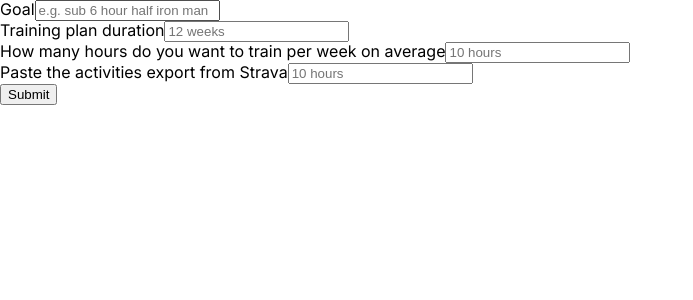
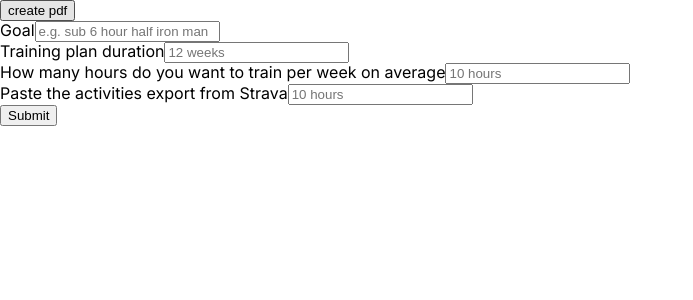
Before and after one commit to TijsM/strava-gpt-export, a Next.js app: page /ai/openai in a window 1280 px wide. Shown: the top 300 px of the page, without its empty margins (0-693 px from the left). Built offline with nearby package versions, Linux system fonts and the light colour scheme; no server answers.

Commit message:
feat: add pdf gen

```diff
--- a/components/AiForm.tsx
+++ b/components/AiForm.tsx
@@ -1,5 +1,6 @@
 "use client";
 
+import { createPdf } from "@/lib/pdf/createPdf";
 import React, { useState } from "react";
 import { keyframes, styled } from "styled-components";
 
@@ -52,8 +53,29 @@ export const AiForm = ({ url }: { url: string }) => {
     setLoading(false);
   };
 
+  const clickCreatePdf = async () => {
+    const response = await fetch("/api/pdf");
+    const blob = await response.blob();
+    const url = URL.createObjectURL(blob);
+
+    const link = document.createElement("a");
+    link.href = url;
+    link.download = "invoice.pdf";
+    document.body.appendChild(link);
+    link.click();
+    document.body.removeChild(link);
+    URL.revokeObjectURL(url);
+  };
+
   return (
     <form>
+      <button
+        onClick={() => {
+          clickCreatePdf();
+        }}
+      >
+        create pdf
+      </button>
       <div>
         <label htmlFor="goal">Goal</label>
         <input
@@ -106,6 +128,7 @@ export const AiForm = ({ url }: { url: string }) => {
 
       {loading && <StSpinner />}
       <p>{response}</p>
+      {response && <button onClick={clickCreatePdf}>create pdf</button>}
     </form>
   );
 };
--- /dev/null
+++ b/lib/pdf/createPdf.tsx
@@ -0,0 +1,9 @@
+"use server";
+
+import ReactPdf from "@react-pdf/renderer";
+import { SchemaPdf } from "./SchemaPdf";
+
+export const createPdf = async () => {
+  const pdfBuffer = await ReactPdf.renderToBuffer(<SchemaPdf />);
+  return pdfBuffer;
+};
--- a/package.json
+++ b/package.json
@@ -9,6 +9,7 @@
     "lint": "next lint"
   },
   "dependencies": {
+    "@react-pdf/renderer": "^4.3.0",
     "html2canvas": "^1.4.1",
     "next": "14.2.5",
     "openai": "^4.100.0",
```
Also changed, not shown: app/api/pdf/route.tsx (added, +15 -0 lines), lib/pdf/SchemaPdf.tsx (added, +20 -0 lines), 1 other file (tests, documents, lock files or other folders).
